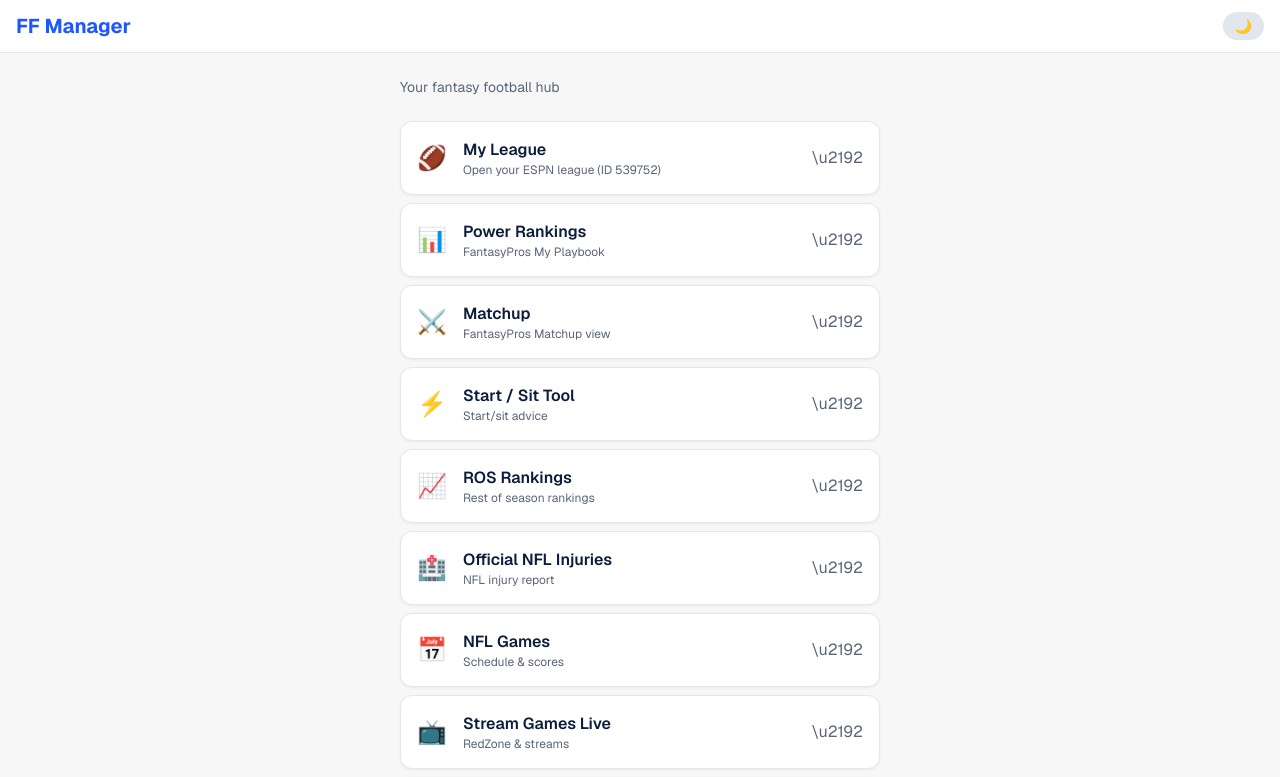
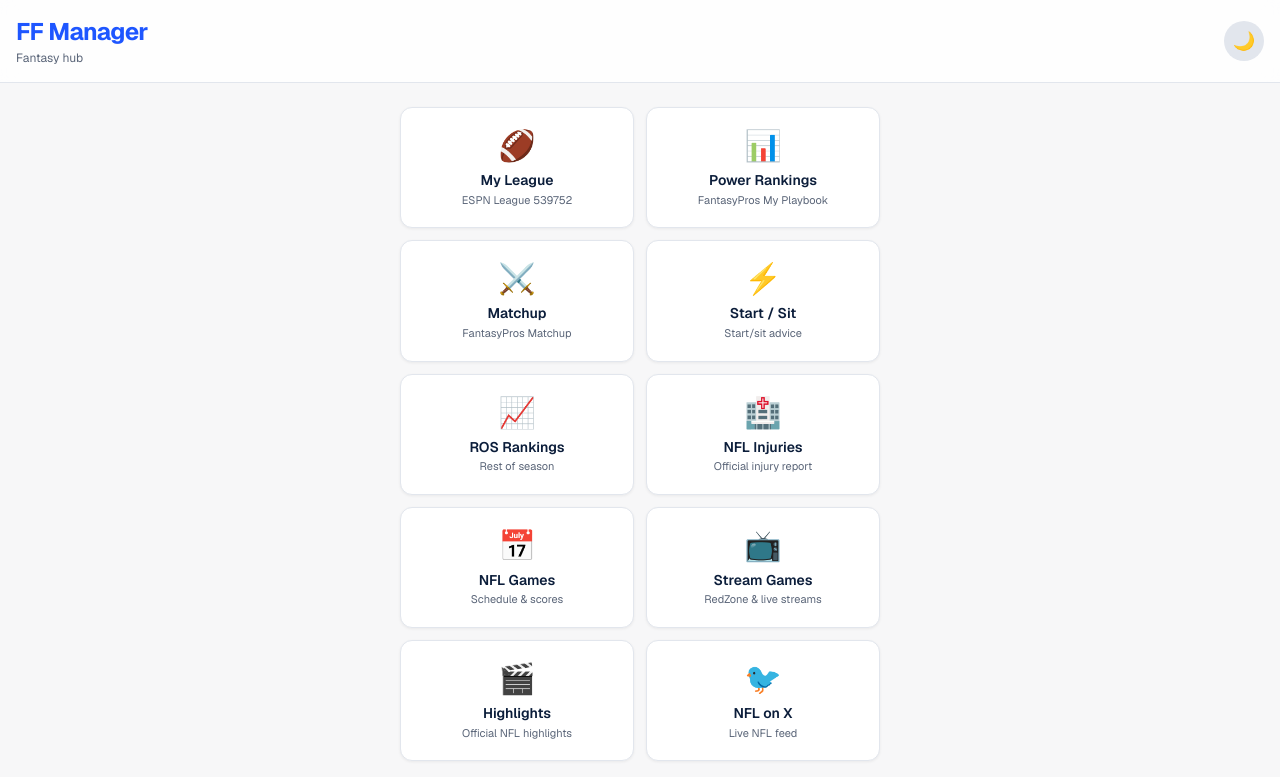
Before and after one commit to adelgrippo-a11y/ff-manager, a Next.js app: page / in a window 1280 px wide. Shown: the top 777 px of the page. Built offline with nearby package versions, Linux system fonts and the light colour scheme.

Commit message:
Improve home UI: 2-column grid, no arrows, larger touch targets, sticky header

```diff
--- a/src/app/page.tsx
+++ b/src/app/page.tsx
@@ -3,16 +3,16 @@
 import { useState, useEffect } from "react";
 
 const links = [
-  { title: "My League", href: "https://fantasy.espn.com/football/team?leagueId=539752", icon: "\ud83c\udfc8", desc: "Open your ESPN league (ID 539752)" },
+  { title: "My League", href: "https://fantasy.espn.com/football/team?leagueId=539752", icon: "\ud83c\udfc8", desc: "ESPN League 539752" },
   { title: "Power Rankings", href: "https://www.fantasypros.com/nfl/myplaybook/", icon: "\ud83d\udcca", desc: "FantasyPros My Playbook" },
-  { title: "Matchup", href: "https://www.fantasypros.com/nfl/myplaybook/matchup.php", icon: "\u2694\ufe0f", desc: "FantasyPros Matchup view" },
-  { title: "Start / Sit Tool", href: "https://fantasyfootballstarts.com/", icon: "\u26a1", desc: "Start/sit advice" },
-  { title: "ROS Rankings", href: "https://www.fantasypros.com/nfl/rankings/ros-overall.php", icon: "\ud83d\udcc8", desc: "Rest of season rankings" },
-  { title: "Official NFL Injuries", href: "https://www.nfl.com/injuries/", icon: "\ud83c\udfe5", desc: "NFL injury report" },
+  { title: "Matchup", href: "https://www.fantasypros.com/nfl/myplaybook/matchup.php", icon: "\u2694\ufe0f", desc: "FantasyPros Matchup" },
+  { title: "Start / Sit", href: "https://fantasyfootballstarts.com/", icon: "\u26a1", desc: "Start/sit advice" },
+  { title: "ROS Rankings", href: "https://www.fantasypros.com/nfl/rankings/ros-overall.php", icon: "\ud83d\udcc8", desc: "Rest of season" },
+  { title: "NFL Injuries", href: "https://www.nfl.com/injuries/", icon: "\ud83c\udfe5", desc: "Official injury report" },
   { title: "NFL Games", href: "https://www.nfl.com/schedules/", icon: "\ud83d\udcc5", desc: "Schedule & scores" },
-  { title: "Stream Games Live", href: "/streams", icon: "\ud83d\udcfa", desc: "RedZone & streams" },
-  { title: "NFL Highlights", href: "https://www.nfl.com/videos/", icon: "\ud83c\udfac", desc: "Official highlights" },
-  { title: "NFL Feed on X", href: "https://x.com/NFL", icon: "\ud83d\udc26", desc: "Live NFL on X" },
+  { title: "Stream Games", href: "/streams", icon: "\ud83d\udcfa", desc: "RedZone & live streams" },
+  { title: "Highlights", href: "https://www.nfl.com/videos/", icon: "\ud83c\udfac", desc: "Official NFL highlights" },
+  { title: "NFL on X", href: "https://x.com/NFL", icon: "\ud83d\udc26", desc: "Live NFL feed" },
 ];
 
 export default function Home() {
@@ -39,31 +39,32 @@ export default function Home() {
 
   return (
     <div className="min-h-screen bg-background">
-      <header className="border-b border-border bg-card px-4 py-3 flex items-center justify-between">
-        <h1 className="text-xl font-bold text-accent">FF Manager</h1>
-        <button onClick={toggleTheme} className="rounded-full px-3 py-1 text-sm bg-border">
+      <header className="sticky top-0 z-10 border-b border-border bg-card/80 backdrop-blur px-4 py-4 flex items-center justify-between">
+        <div>
+          <h1 className="text-2xl font-bold tracking-tight text-accent">FF Manager</h1>
+          <p className="text-xs text-muted mt-0.5">Fantasy hub</p>
+        </div>
+        <button
+          onClick={toggleTheme}
+          className="w-10 h-10 rounded-full bg-border flex items-center justify-center text-lg"
+        >
           {dark ? "\u2600\ufe0f" : "\ud83c\udf19"}
         </button>
       </header>
 
       <main className="px-4 py-6 max-w-lg mx-auto">
-        <p className="text-sm text-muted mb-6">Your fantasy football hub</p>
-
-        <div className="space-y-2">
+        <div className="grid grid-cols-2 gap-3">
           {links.map((link) => (
             <a
               key={link.title}
               href={link.href}
               target={link.href.startsWith("http") ? "_blank" : undefined}
               rel={link.href.startsWith("http") ? "noopener" : undefined}
-              className="card flex items-center gap-4 p-4 hover:border-accent transition-colors"
+              className="card group flex flex-col items-center justify-center text-center p-5 min-h-[120px] hover:border-accent hover:shadow-md transition-all active:scale-[0.98]"
             >
-              <span className="text-2xl">{link.icon}</span>
-              <div className="flex-1">
-                <div className="font-semibold">{link.title}</div>
-                <div className="text-xs text-muted">{link.desc}</div>
-              </div>
-              <span className="text-muted">\u2192</span>
+              <span className="text-3xl mb-2">{link.icon}</span>
+              <div className="font-semibold text-sm leading-tight">{link.title}</div>
+              <div className="text-[11px] text-muted mt-1 leading-tight">{link.desc}</div>
             </a>
           ))}
         </div>
```
